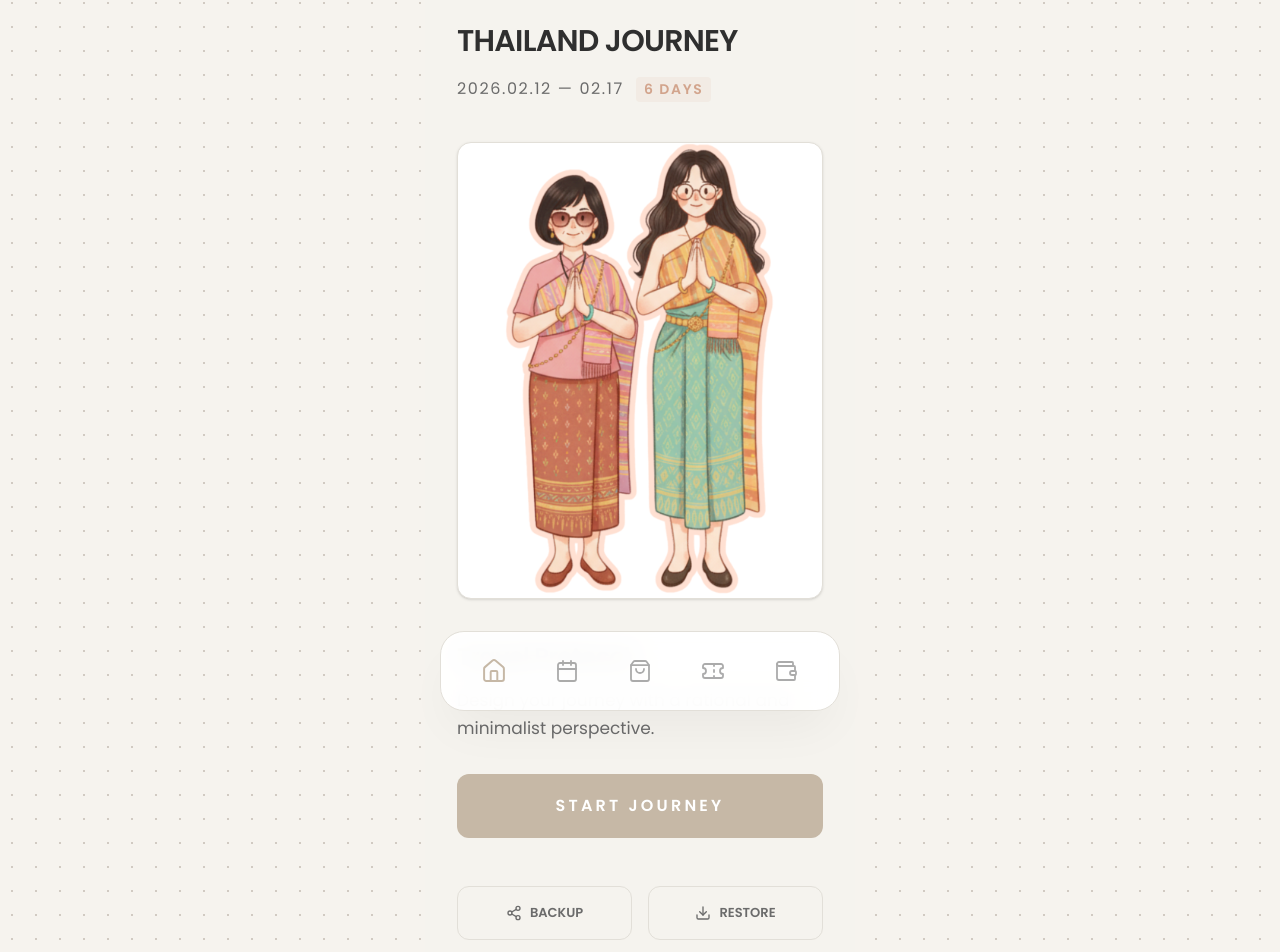
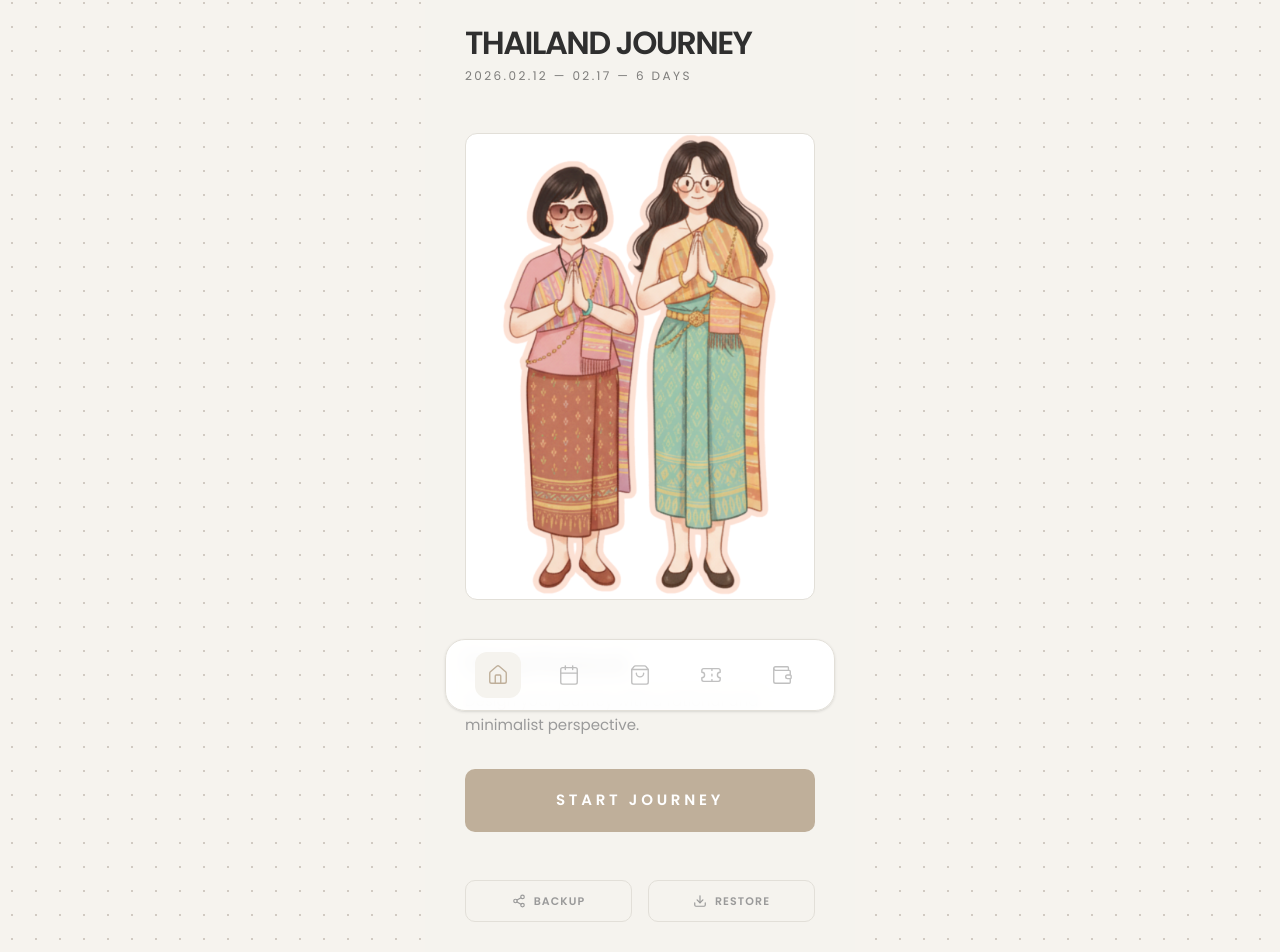
Before and after one commit to capybararrr-ops/trip-app, a React (Vite) app: page / in a window 1280 px wide. Shown: the part 57-1009 px from the top of the page. Built offline with nearby package versions, Linux system fonts and the light colour scheme; a web font is replaced by a local one.

Commit message:
Update App.tsx

```diff
--- a/src/App.tsx
+++ b/src/App.tsx
@@ -9,15 +9,15 @@ import BookingTab from './components/BookingTab';
 import ShoppingTab from './components/ShoppingTab';
 import ExpenseTab from './components/ExpenseTab';
 
-// --- 國際版配色規範 (International Minimalist Palette) ---
+// --- 一、國際版優化配色規範 ---
 const GLOBAL_THEME = {
   bgBase: '#F5F3EE',
-  primary: '#C6B8A6',
+  primary: '#BFAF9A',      // 強化後的主色 (深 5-8%)
   secondary: '#9DA8A1',
   highlight: '#D2A48C',
-  textMain: '#2F2F2F',
-  textSub: '#6B6B6B',
-  textHint: '#9A9A9A',
+  textMain: '#2F2F2F',     // 主標：深暖灰
+  textSub: '#6B6B6B',      // 次要：暖灰
+  textHint: '#9A9A9A',     // 說明：灰米
   white: '#FFFFFF',
   border: '#E2DFD8'
 };
@@ -26,13 +26,11 @@ export default function App() {
   const [activeTab, setActiveTab] = useState('home');
   const fileInputRef = useRef<HTMLInputElement>(null);
 
-  // --- 資料讀取與持久化邏輯 ---
   const getInitialData = (key: string, defaultValue: any) => {
     const saved = localStorage.getItem(key);
     try { return saved ? JSON.parse(saved) : defaultValue; } catch { return defaultValue; }
   };
 
-  // 1. 首頁與全局狀態
   const [tripTitle, setTripTitle] = useState(() => getInitialData('intl_trip_title', 'Thailand Journey'));
   const [startDate, setStartDate] = useState(() => getInitialData('intl_start_date', '2026-02-12'));
   const [endDate, setEndDate] = useState(() => getInitialData('intl_end_date', '2026-02-17'));
@@ -40,19 +38,16 @@ export default function App() {
   const [homeHeadline, setHomeHeadline] = useState(() => getInitialData('intl_home_headline', 'Travel Protocol.'));
   const [homeSubtext, setHomeSubtext] = useState(() => getInitialData('intl_home_subtext', 'Design your journey with a rational and minimalist perspective.'));
 
-  // 2. 編輯模式切換
   const [isEditingTitle, setIsEditingTitle] = useState(false);
   const [isEditingDate, setIsEditingDate] = useState(false);
   const [isEditingHeadline, setIsEditingHeadline] = useState(false);
   const [isEditingSubtext, setIsEditingSubtext] = useState(false);
 
-  // 3. 行程數據狀態 (含 set 方法供還原使用)
   const [scheduleData, setScheduleData] = useState(() => getInitialData('thai_schedule', []));
   const [flights, setFlights] = useState(() => getInitialData('thai_flights', []));
   const [shoppingList, setShoppingList] = useState(() => getInitialData('thai_shopping', []));
   const [expenseList, setExpenseList] = useState(() => getInitialData('thai_expense', []));
 
-  // --- 邏輯計算 ---
   const calculateDays = (start: string, end: string) => {
     const s = new Date(start);
     const e = new Date(end);
@@ -66,16 +61,9 @@ export default function App() {
     return `${s} — ${e}`;
   };
 
-  // --- 備份與還原功能 ---
   const handleBackup = () => {
-    const allData = {
-      tripTitle, startDate, endDate, homeImage, homeHeadline, homeSubtext,
-      scheduleData, flights, shoppingList, expenseList
-    };
-    const jsonString = JSON.stringify(allData);
-    navigator.clipboard.writeText(jsonString).then(() => {
-      alert("✅ 資料密碼已複製！");
-    });
+    const jsonString = JSON.stringify({ tripTitle, startDate, endDate, homeImage, homeHeadline, homeSubtext, scheduleData, flights, shoppingList, expenseList });
+    navigator.clipboard.writeText(jsonString).then(() => alert("✅ 資料密碼已複製！"));
   };
 
   const handleRestore = () => {
@@ -90,15 +78,11 @@ export default function App() {
         if (p.homeHeadline) setHomeHeadline(p.homeHeadline);
         if (p.homeSubtext) setHomeSubtext(p.homeSubtext);
         if (p.scheduleData) setScheduleData(p.scheduleData);
-        if (p.flights) setFlights(p.flights);
-        if (p.shoppingList) setShoppingList(p.shoppingList);
-        if (p.expenseList) setExpenseList(p.expenseList);
         alert("🎉 資料已全數還原！");
       } catch (e) { alert("❌ 格式不正確"); }
     }
   };
 
-  // --- 圖片上傳邏輯 ---
   const handleImageUpload = (e: React.ChangeEvent<HTMLInputElement>) => {
     const file = e.target.files?.[0];
     if (file) {
@@ -108,13 +92,8 @@ export default function App() {
     }
   };
 
-  // --- 持久化 ---
   useEffect(() => {
-    const data = {
-      intl_trip_title: tripTitle, intl_start_date: startDate, intl_end_date: endDate,
-      intl_home_image: homeImage, intl_home_headline: homeHeadline, intl_home_subtext: homeSubtext,
-      thai_schedule: scheduleData, thai_flights: flights, thai_shopping: shoppingList, thai_expense: expenseList
-    };
+    const data = { intl_trip_title: tripTitle, intl_start_date: startDate, intl_end_date: endDate, intl_home_image: homeImage, intl_home_headline: homeHeadline, intl_home_subtext: homeSubtext, thai_schedule: scheduleData, thai_flights: flights, thai_shopping: shoppingList, thai_expense: expenseList };
     Object.entries(data).forEach(([k, v]) => localStorage.setItem(k, JSON.stringify(v)));
   }, [tripTitle, startDate, endDate, homeImage, homeHeadline, homeSubtext, scheduleData, flights, shoppingList, expenseList]);
 
@@ -123,122 +102,72 @@ export default function App() {
       className="max-w-[430px] mx-auto min-h-screen flex flex-col relative transition-all duration-500 font-inter text-left"
       style={{ backgroundColor: GLOBAL_THEME.bgBase, color: GLOBAL_THEME.textMain }}
     >
-      {/* --- Header: 大標題 Semibold 600 --- */}
-      <header className="w-full px-8 pt-20 pb-10 flex flex-col items-start">
+      {/* --- Header: 資訊收緊 (標題區) --- */}
+      <header className="w-full px-10 pt-20 pb-4 flex flex-col items-start">
         {isEditingTitle ? (
-          <input
-            autoFocus
-            className="text-[30px] font-semibold tracking-tight bg-transparent border-b-2 border-[#C6B8A6] outline-none w-full"
-            value={tripTitle}
-            onChange={(e) => setTripTitle(e.target.value)}
-            onBlur={() => setIsEditingTitle(false)}
-            onKeyDown={(e) => e.key === 'Enter' && setIsEditingTitle(false)}
-          />
+          <input autoFocus className="text-[32px] font-semibold tracking-tighter bg-transparent border-b-2 border-[#C6B8A6] outline-none w-full" value={tripTitle} onChange={(e) => setTripTitle(e.target.value)} onBlur={() => setIsEditingTitle(false)} />
         ) : (
-          <h1 className="text-[30px] font-semibold tracking-tight uppercase cursor-pointer leading-tight" onClick={() => setIsEditingTitle(true)}>
-            {tripTitle}
-          </h1>
+          <h1 className="text-[32px] font-semibold tracking-tighter uppercase cursor-pointer leading-tight" onClick={() => setIsEditingTitle(true)}>{tripTitle}</h1>
         )}
-
-        <div className="mt-4">
+        <div className="mt-1 flex items-center gap-2">
           {isEditingDate ? (
-            <div className="flex items-center gap-3" onBlur={() => setIsEditingDate(false)}>
-              <input type="date" className="text-base bg-white border border-[#E2DFD8] p-2 rounded-lg" value={startDate} onChange={(e) => setStartDate(e.target.value)} />
-              <span className="opacity-30">—</span>
-              <input type="date" className="text-base bg-white border border-[#E2DFD8] p-2 rounded-lg" value={endDate} onChange={(e) => setEndDate(e.target.value)} />
+            <div className="flex items-center gap-2" onBlur={() => setIsEditingDate(false)}>
+              <input type="date" className="text-xs bg-white border border-[#E2DFD8] p-1 rounded" value={startDate} onChange={(e) => setStartDate(e.target.value)} />
+              <input type="date" className="text-xs bg-white border border-[#E2DFD8] p-1 rounded" value={endDate} onChange={(e) => setEndDate(e.target.value)} />
             </div>
           ) : (
-            <p className="text-[16px] font-normal tracking-[0.1em] cursor-pointer flex items-center" style={{ color: GLOBAL_THEME.textSub }} onClick={() => setIsEditingDate(true)}>
-              {formatDateDisplay(startDate, endDate)}
-              <span className="ml-3 font-semibold px-2 py-0.5 rounded bg-[#D2A48C]/10 text-[#D2A48C] text-[14px]">
-                {calculateDays(startDate, endDate)} DAYS
-              </span>
+            <p className="text-[12px] font-medium tracking-[0.2em] uppercase opacity-60" onClick={() => setIsEditingDate(true)}>
+              {formatDateDisplay(startDate, endDate)} — {calculateDays(startDate, endDate)} DAYS
             </p>
           )}
         </div>
       </header>
 
-      {/* --- Main Area --- */}
-      <main className="w-full px-8 flex-1 pb-48">
+      {/* --- Main Area: 圖片最鬆 (呼吸感核心) --- */}
+      <main className="w-full px-10 flex-1 pb-48">
         {activeTab === 'home' && (
-          <div className="flex flex-col animate-in fade-in duration-700">
-            {/* 圖片區域：點擊右下角相機換圖 */}
-            <div className="relative group w-full aspect-[4/5] bg-white rounded-[14px] border border-[#E2DFD8] flex items-center justify-center overflow-hidden shadow-sm">
-              <img src={homeImage} alt="Trip" className="w-full h-full object-cover" />
-              <button
-                onClick={() => fileInputRef.current?.click()}
-                className="absolute bottom-4 right-4 p-3 bg-white/90 backdrop-blur rounded-full shadow-lg opacity-0 group-hover:opacity-100 transition-opacity"
-              >
-                <Camera size={20} color={GLOBAL_THEME.textMain} />
-              </button>
+          <div className="flex flex-col animate-in fade-in duration-1000">
+            {/* 圖片優化：3:4 比例、圓角縮小至 12px、取消重陰影 */}
+            <div className="relative group w-full aspect-[3/4] mt-8 bg-white rounded-[12px] border border-[#E2DFD8] flex items-center justify-center overflow-hidden transition-all">
+              <img src={homeImage} alt="Trip" className="w-full h-full object-cover grayscale-[10%]" />
+              <button onClick={() => fileInputRef.current?.click()} className="absolute bottom-4 right-4 p-3 bg-white/90 backdrop-blur rounded-full opacity-0 group-hover:opacity-100 transition-opacity"><Camera size={18} color={GLOBAL_THEME.textMain} /></button>
               <input type="file" ref={fileInputRef} hidden accept="image/*" onChange={handleImageUpload} />
             </div>
 
-            <div className="mt-10 space-y-8">
-              <div className="space-y-3">
-                {/* 可編輯首頁標語 */}
+            {/* 行程資訊區 (收緊) */}
+            <div className="mt-12 space-y-8">
+              <div className="space-y-2">
                 {isEditingHeadline ? (
-                  <input
-                    autoFocus
-                    className="text-[24px] font-semibold tracking-tight bg-transparent border-b border-[#C6B8A6] outline-none w-full"
-                    value={homeHeadline}
-                    onChange={(e) => setHomeHeadline(e.target.value)}
-                    onBlur={() => setIsEditingHeadline(false)}
-                  />
+                  <input autoFocus className="text-[22px] font-semibold tracking-tight bg-transparent border-b border-[#C6B8A6] outline-none w-full" value={homeHeadline} onChange={(e) => setHomeHeadline(e.target.value)} onBlur={() => setIsEditingHeadline(false)} />
                 ) : (
-                  <h2 className="text-[24px] font-semibold tracking-tight cursor-pointer" onClick={() => setIsEditingHeadline(true)}>
-                    {homeHeadline}
-                  </h2>
+                  <h2 className="text-[22px] font-semibold tracking-tight" onClick={() => setIsEditingHeadline(true)}>{homeHeadline}</h2>
                 )}
-
-                {/* 可編輯副標題說明 */}
                 {isEditingSubtext ? (
-                  <textarea
-                    autoFocus
-                    className="text-[17px] font-normal leading-relaxed bg-transparent border border-[#C6B8A6] p-2 rounded-lg outline-none w-full"
-                    style={{ color: GLOBAL_THEME.textSub }}
-                    value={homeSubtext}
-                    onChange={(e) => setHomeSubtext(e.target.value)}
-                    onBlur={() => setIsEditingSubtext(false)}
-                    rows={3}
-                  />
+                  <textarea autoFocus className="text-[15px] leading-relaxed bg-transparent border border-[#E2DFD8] p-2 rounded outline-none w-full" style={{ color: GLOBAL_THEME.textHint }} value={homeSubtext} onChange={(e) => setHomeSubtext(e.target.value)} onBlur={() => setIsEditingSubtext(false)} rows={3} />
                 ) : (
-                  <p className="text-[17px] font-normal leading-relaxed cursor-pointer" style={{ color: GLOBAL_THEME.textSub }} onClick={() => setIsEditingSubtext(true)}>
-                    {homeSubtext}
-                  </p>
+                  <p className="text-[15px] leading-relaxed font-normal" style={{ color: GLOBAL_THEME.textHint }} onClick={() => setIsEditingSubtext(true)}>{homeSubtext}</p>
                 )}
               </div>
 
-              <button
-                onClick={() => setActiveTab('schedule')}
-                className="w-full py-5 rounded-[12px] text-[16px] tracking-[0.2em] font-semibold uppercase transition-all active:scale-[0.98]"
-                style={{ backgroundColor: GLOBAL_THEME.primary, color: GLOBAL_THEME.white }}
-              >
-                Start Journey
-              </button>
+              <button onClick={() => setActiveTab('schedule')} className="w-full py-5 rounded-[10px] text-[15px] tracking-[0.25em] font-semibold uppercase transition-all active:scale-[0.98]" style={{ backgroundColor: GLOBAL_THEME.primary, color: '#FFFFFF' }}>Start Journey</button>
 
-              {/* 數據管理按鈕 */}
               <div className="grid grid-cols-2 gap-4 pt-4">
-                <button onClick={handleBackup} className="flex items-center justify-center gap-2 py-4 border border-[#E2DFD8] rounded-[12px] text-[13px] font-semibold text-[#6B6B6B] hover:bg-white transition-all">
-                  <Share2 size={16} /> BACKUP
-                </button>
-                <button onClick={handleRestore} className="flex items-center justify-center gap-2 py-4 border border-[#E2DFD8] rounded-[12px] text-[13px] font-semibold text-[#6B6B6B] hover:bg-white transition-all">
-                  <Download size={16} /> RESTORE
-                </button>
+                <button onClick={handleBackup} className="flex items-center justify-center gap-2 py-3 border border-[#E2DFD8] rounded-[10px] text-[11px] font-semibold tracking-widest text-[#9A9A9A] hover:bg-white transition-all"><Share2 size={14} /> BACKUP</button>
+                <button onClick={handleRestore} className="flex items-center justify-center gap-2 py-3 border border-[#E2DFD8] rounded-[10px] text-[11px] font-semibold tracking-widest text-[#9A9A9A] hover:bg-white transition-all"><Download size={14} /> RESTORE</button>
               </div>
             </div>
           </div>
         )}
 
-        {/* 子分頁內容 */}
+        {/* 子分頁... */}
         {activeTab === 'schedule' && <ScheduleTab scheduleData={scheduleData} setScheduleData={setScheduleData} />}
         {activeTab === 'shopping' && <ShoppingTab shoppingList={shoppingList} setShoppingList={setShoppingList} />}
         {activeTab === 'bookings' && <BookingTab flights={flights} setFlights={setFlights} isEditing={false} setIsEditing={() => {}} />}
         {activeTab === 'expense' && <ExpenseTab expenseList={expenseList} setExpenseList={setExpenseList} />}
       </main>
 
-      {/* --- Navigation Bar --- */}
-      <nav className="fixed bottom-8 left-1/2 -translate-x-1/2 w-[92%] max-w-[400px] h-20 bg-white/95 backdrop-blur-md rounded-[24px] border border-[#E2DFD8] flex justify-around items-center px-4 z-50 shadow-2xl shadow-black/5">
+      {/* --- Navigation: 懸浮輕量化 --- */}
+      <nav className="fixed bottom-8 left-1/2 -translate-x-1/2 w-[90%] max-w-[390px] h-18 bg-white/95 backdrop-blur rounded-[20px] border border-[#E2DFD8] flex justify-around items-center px-4 z-50 shadow-sm">
         <NavButton Icon={Home} active={activeTab === 'home'} onClick={() => setActiveTab('home')} />
         <NavButton Icon={Calendar} active={activeTab === 'schedule'} onClick={() => setActiveTab('schedule')} />
         <NavButton Icon={ShoppingBag} active={activeTab === 'shopping'} onClick={() => setActiveTab('shopping')} />
@@ -252,8 +181,8 @@ export default function App() {
 function NavButton({ Icon, active, onClick }: any) {
   return (
     <button onClick={onClick} className="flex flex-col items-center justify-center flex-1 outline-none">
-      <div className={`p-3 rounded-2xl transition-all ${active ? 'scale-110' : 'opacity-40'}`}>
-        <Icon size={24} strokeWidth={1.8} style={{ color: active ? GLOBAL_THEME.primary : GLOBAL_THEME.textMain }} />
+      <div className={`p-3 rounded-xl transition-all ${active ? 'bg-[#F5F3EE]' : 'opacity-30'}`}>
+        <Icon size={22} strokeWidth={1.5} style={{ color: active ? '#BFAF9A' : '#2F2F2F' }} />
       </div>
     </button>
   );
```
